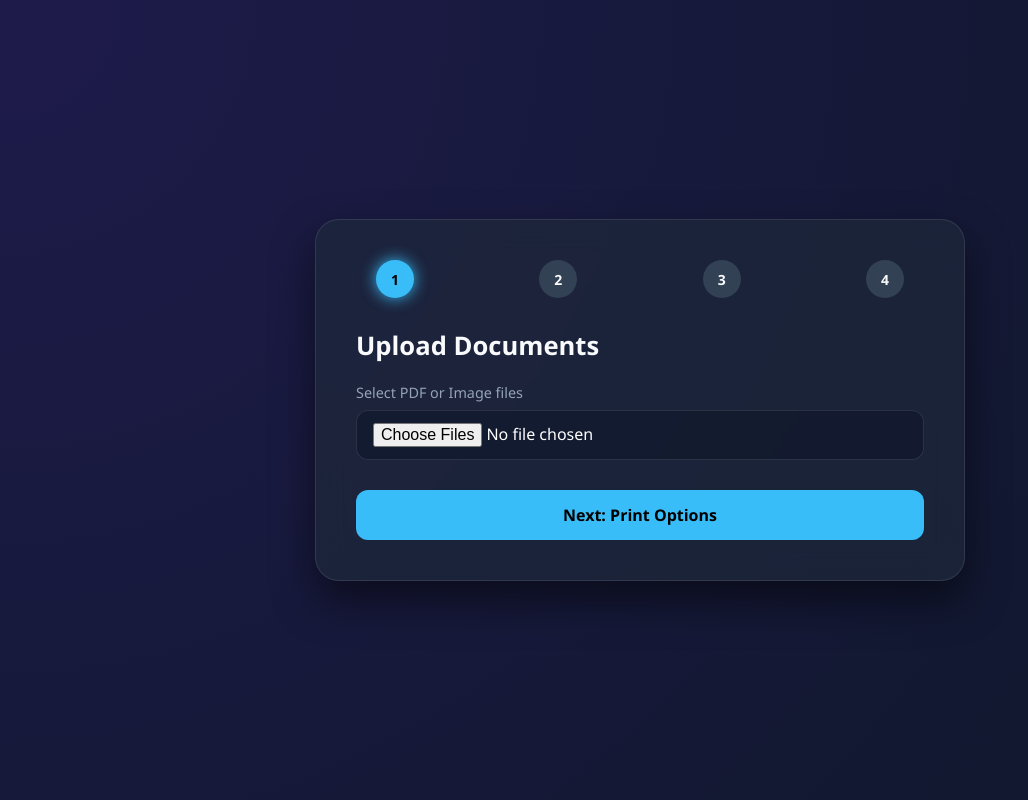
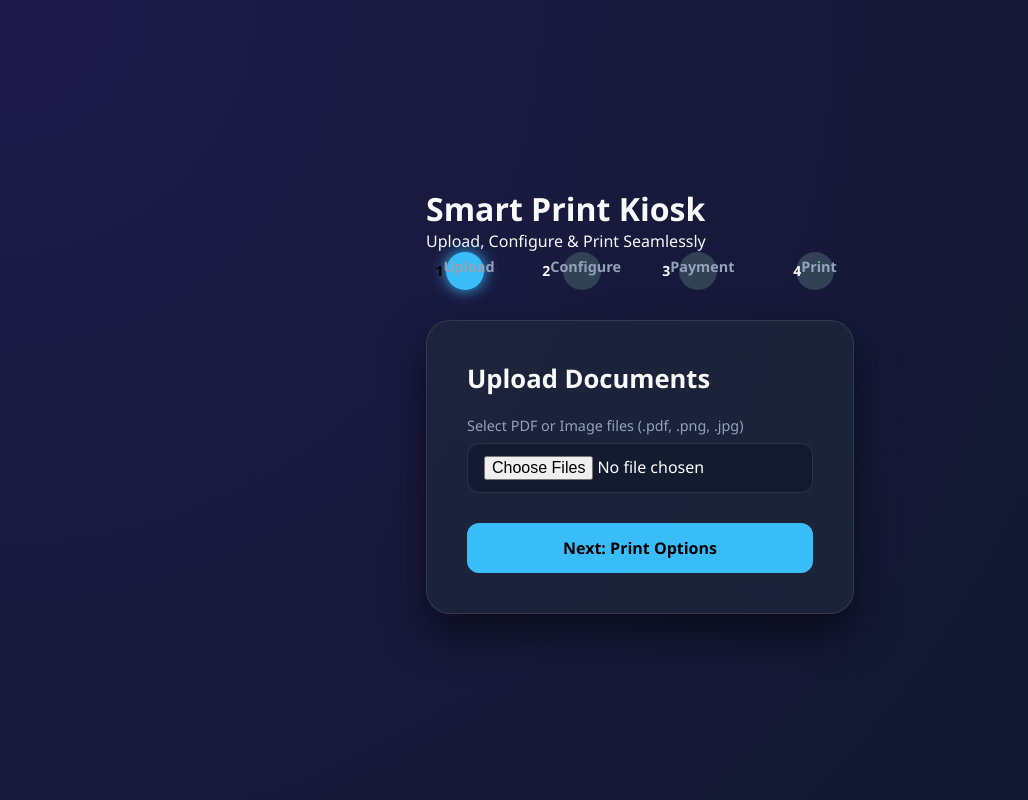
Before and after one commit to Sahilsaware/campus-print, a Flask app: page / in a window 1280 px wide. Shown: the whole page, without its empty margins (0-1028 px from the left). Run offline with Flask 3, Linux system fonts and the light colour scheme; some libraries are stand-ins or nearby versions.

Commit message:
Update index.html

```diff
--- a/templates/index.html
+++ b/templates/index.html
@@ -9,25 +9,34 @@
 </head>
 <body>
 
-<div class="kiosk-card">
-    <div class="step-tracker">
-        <div class="step-node active" id="node-1">1</div>
-        <div class="step-node" id="node-2">2</div>
-        <div class="step-node" id="node-3">3</div>
-        <div class="step-node" id="node-4">4</div>
+<div class="kiosk-container">
+    <div class="header-section">
+        <h1>Smart Print Kiosk</h1>
+        <p>Upload, Configure & Print Seamlessly</p>
     </div>
 
+    <div class="step-tracker">
+        <div class="step-node active" id="node-1"><span>1</span><label>Upload</label></div>
+        <div class="step-line"></div>
+        <div class="step-node" id="node-2"><span>2</span><label>Configure</label></div>
+        <div class="step-line"></div>
+        <div class="step-node" id="node-3"><span>3</span><label>Payment</label></div>
+        <div class="step-line"></div>
+        <div class="step-node" id="node-4"><span>4</span><label>Print</label></div>
+    </div>
+
+    <div class="kiosk-card">
         <!-- Step 1: File Upload -->
         <div class="step-content active" id="step-1">
             <h2>Upload Documents</h2>
-        <div class="form-group">
-            <label>Select PDF or Image files</label>
+            <div class="form-group drop-zone">
+                <label>Select PDF or Image files (.pdf, .png, .jpg)</label>
                 <input type="file" id="file-input" multiple accept=".pdf,.png,.jpg,.jpeg">
             </div>
             <button class="btn" onclick="goToStep2()">Next: Print Options</button>
         </div>
 
-    <!-- Step 2: Configuration -->
+        <!-- Step 2: Configuration (Discount Removed) -->
         <div class="step-content" id="step-2">
             <h2>Print Settings</h2>
             <div class="form-group">
@@ -41,7 +50,7 @@
                 <label>Sides</label>
                 <select id="sides" onchange="calculatePrice()">
                     <option value="single">Single-Sided</option>
-                <option value="double">Double-Sided (20% Off)</option>
+                    <option value="double">Double-Sided</option>
                 </select>
             </div>
             <div class="form-group">
@@ -55,7 +64,7 @@
             <button class="btn" onclick="goToStep3()">Next: Payment Summary</button>
         </div>
 
-    <!-- Step 3: Summary & Payment -->
+        <!-- Step 3: Summary & Razorpay Payment -->
         <div class="step-content" id="step-3">
             <h2>Order Summary</h2>
             <div class="summary-box">
@@ -64,7 +73,7 @@
                 <div class="summary-row"><span>Copies:</span><span id="summary-copies">1</span></div>
                 <div class="summary-row total-price"><span>Total Amount:</span><span id="summary-total">₹0</span></div>
             </div>
-        <button class="btn" onclick="processPayment()">Pay & Print</button>
+            <button class="btn pay-btn" onclick="processPayment()">Pay with Razorpay & Print</button>
         </div>
 
         <!-- Step 4: Status -->
@@ -72,6 +81,7 @@
             <h2>Processing Print Job</h2>
             <p id="status-text" class="status-msg">Please wait while your document is being printed...</p>
             <button class="btn reset-btn" onclick="resetKiosk()">Print Another File</button>
+        </div>
     </div>
 </div>
 
@@ -140,14 +150,13 @@
 
     function calculatePrice() {
         const colorMode = document.getElementById('color-mode').value;
-        const sides = document.getElementById('sides').value;
         const copies = parseInt(document.getElementById('copies').value) || 1;
         const pageRangeStr = document.getElementById('page-range').value;
 
         computedPagesToPrint = parsePageRange(pageRangeStr, totalDetectedPages);
 
         let baseRate = colorMode === 'color' ? 10.0 : 2.0;
-        if (sides === 'double') baseRate *= 0.8;
+        // Discount logic completely removed as requested
 
         finalCalculatedCost = Math.ceil(computedPagesToPrint * baseRate * copies);
 
@@ -163,7 +172,34 @@
     }
 
     function processPayment() {
+        // Razorpay Integration Test Modal
+        var options = {
+            "key": "rzp_test_mockkey", // Test key or replace with live key
+            "amount": finalCalculatedCost * 100, // Amount in paise
+            "currency": "INR",
+            "name": "Smart Print Kiosk",
+            "description": "Document Printing Charges",
+            "handler": function (response){
+                // Payment successful, trigger printing
                 sendToPrinter();
+            },
+            "prefill": {
+                "name": "College Student",
+                "email": "student@college.edu",
+                "contact": "9999999999"
+            },
+            "theme": {
+                "color": "#38bdf8"
+            }
+        };
+
+        try {
+            var rzp1 = new Razorpay(options);
+            rzp1.open();
+        } catch (err) {
+            // Fallback if network blocks razorpay script
+            sendToPrinter();
+        }
     }
 
     async function sendToPrinter() {
@@ -181,7 +217,7 @@
             const data = await res.json();
 
             if (res.ok) {
-                document.getElementById('status-text').innerText = "Printing started! Please collect your paper from the output tray.";
+                document.getElementById('status-text').innerText = "Payment successful! Printing started, please collect your pages.";
             } else {
                 document.getElementById('status-text').innerText = "Printing error: " + (data.error || "Unknown error");
             }
```
Lines whose indentation alone changed are shown as unchanged.
